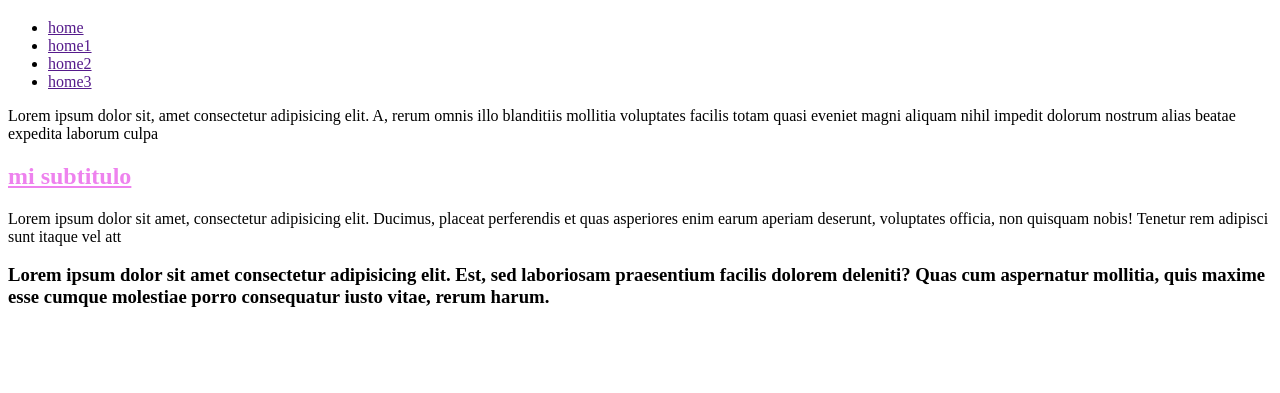
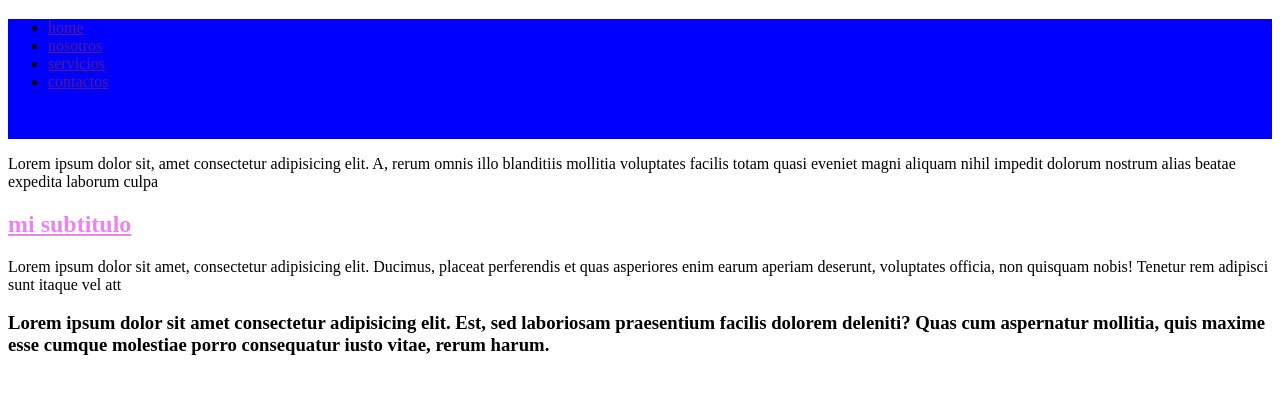
Before and after one commit to rmartinezcortes/miprimerrepo, a plain HTML site: page index.html in a window 1280 px wide. Shown: the part 61-454 px from the top of the page. Drawn offline with Linux system fonts and the light colour scheme.

Commit message:
agrego mis ultimos cambios

```diff
--- a/estilos.css
+++ b/estilos.css
@@ -5,3 +5,7 @@ h2{
     color: violet;
     text-decoration: underline;
 }
+header{
+    height: 120px;
+    background-color: blue;
+}
--- a/index.html
+++ b/index.html
@@ -12,9 +12,9 @@
         <nav>
             <ul>
                 <li><a href="">home</a></li>
-                <li><a href="">home1</a></li>
-                <li><a href="">home2</a></li>
-                <li><a href="">home3</a></li>
+                <li><a href="">nosotros</a></li>
+                <li><a href="">servicios</a></li>
+                <li><a href="">contactos</a></li>
             </ul>
         </nav>
     </header>
```
